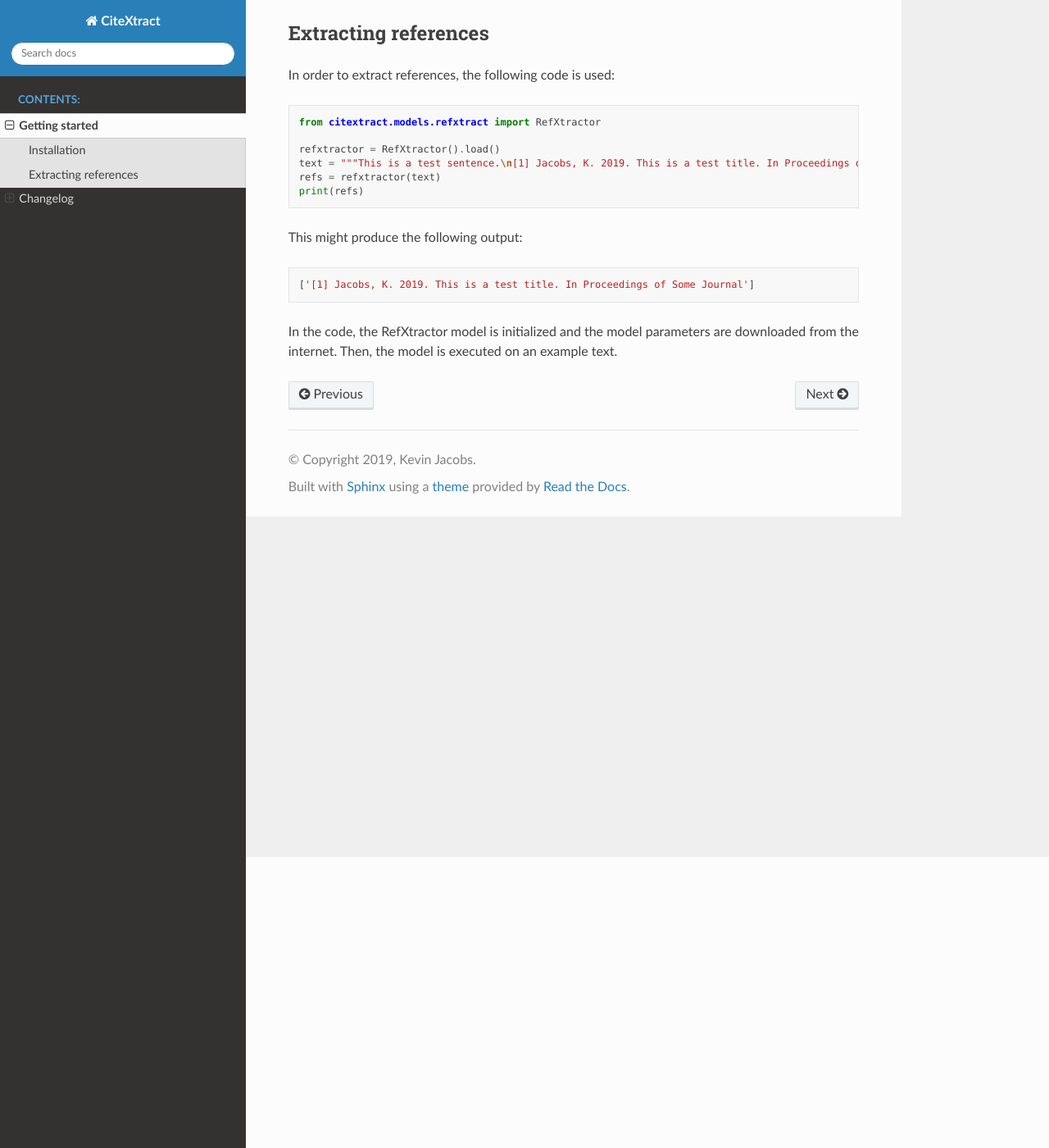
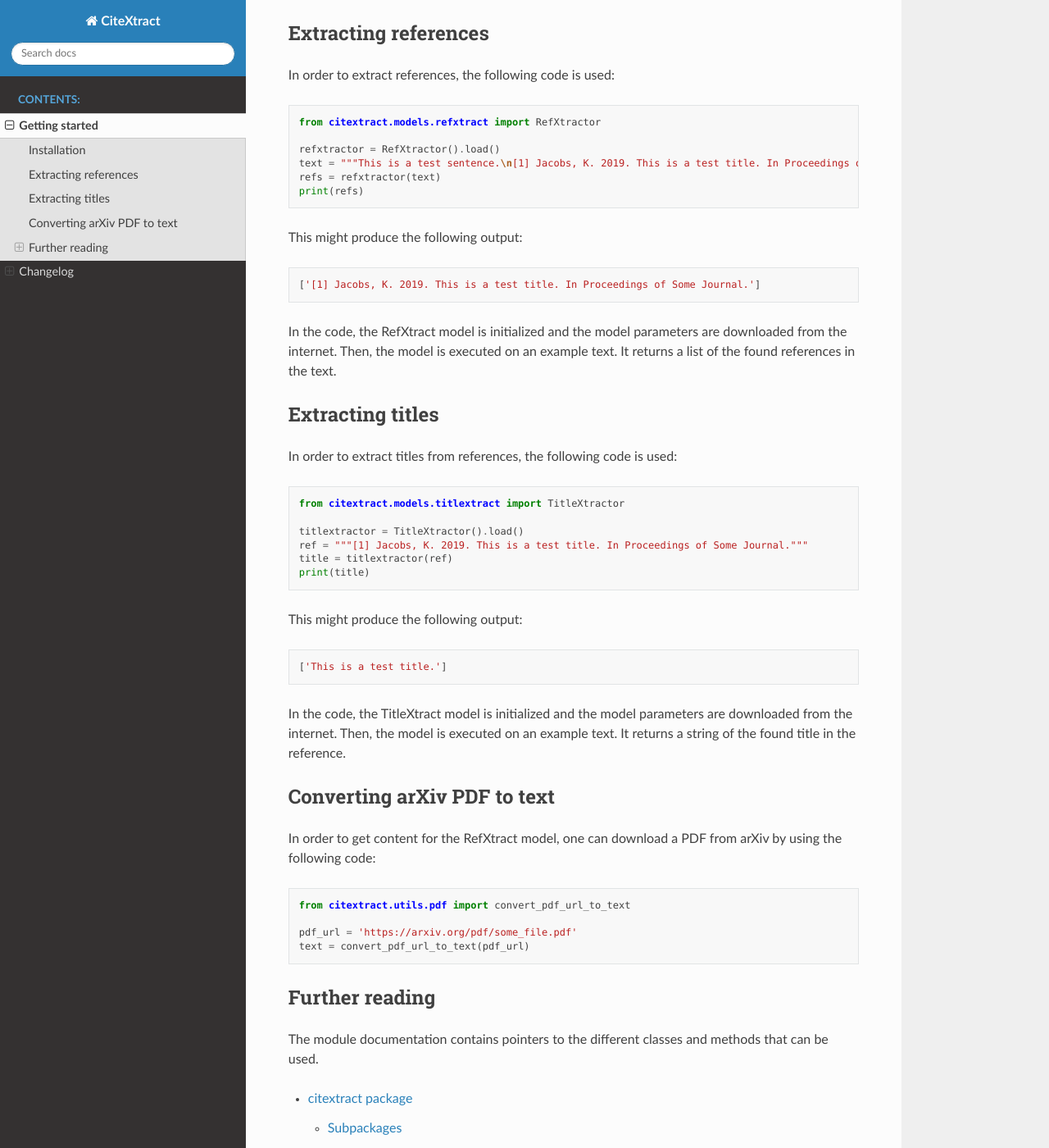
Before and after one commit to kmjjacobs/citextract, a Sphinx documentation site: the page built from docs/intro.rst, in a window 1280 px wide and 1400 px high, scrolled down 355 px. Shown: the whole window at 82% size. Built offline with Sphinx 7.4.7 and the Read the Docs theme 2.0.0, drawn with Linux system fonts in a browser that asks for light colours; pages that are not in the unit, such as notebooks, are missing from menus; some of the changed text lies outside the part shown.

Commit message:
- Updated documentation.

```diff
--- a/docs/intro.rst
+++ b/docs/intro.rst
@@ -30,7 +30,52 @@
 
 .. code-block:: python
 
-  ['[1] Jacobs, K. 2019. This is a test title. In Proceedings of Some Journal']
+  ['[1] Jacobs, K. 2019. This is a test title. In Proceedings of Some Journal.']
 
-In the code, the RefXtractor model is initialized and the model parameters are downloaded from the internet. Then,
-the model is executed on an example text.
+In the code, the RefXtract model is initialized and the model parameters are downloaded from the internet. Then,
+the model is executed on an example text. It returns a list of the found references in the text.
+
+Extracting titles
+-----------------
+
+In order to extract titles from references, the following code is used:
+
+.. code-block:: python
+
+   from citextract.models.titlextract import TitleXtractor
+
+   titlextractor = TitleXtractor().load()
+   ref = """[1] Jacobs, K. 2019. This is a test title. In Proceedings of Some Journal."""
+   title = titlextractor(ref)
+   print(title)
+
+This might produce the following output:
+
+.. code-block:: python
+
+  ['This is a test title.']
+
+In the code, the TitleXtract model is initialized and the model parameters are downloaded from the internet. Then,
+the model is executed on an example text. It returns a string of the found title in the reference.
+
+Converting arXiv PDF to text
+----------------------------
+
+In order to get content for the RefXtract model, one can download a PDF from arXiv by using the following code:
+
+.. code-block:: python
+
+   from citextract.utils.pdf import convert_pdf_url_to_text
+
+   pdf_url = 'https://arxiv.org/pdf/some_file.pdf'
+   text = convert_pdf_url_to_text(pdf_url)
+
+Further reading
+---------------
+
+The module documentation contains pointers to the different classes and methods that can be used.
+
+.. toctree::
+   :maxdepth: 4
+
+   citextract
--- a/docs/modules.rst
+++ b/docs/modules.rst
@@ -5,4 +5,3 @@
    :maxdepth: 4
 
    citextract
-   sandbox
```
